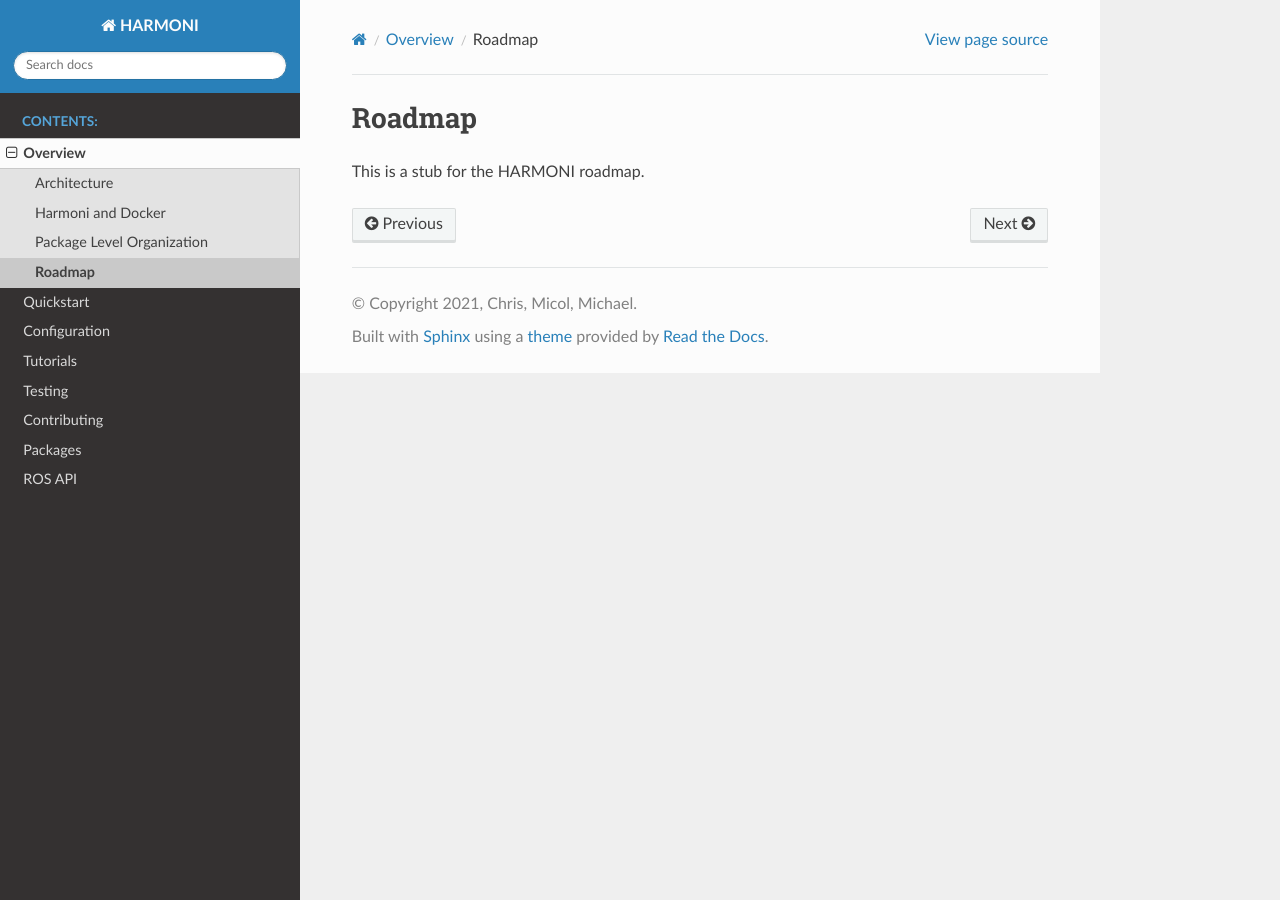
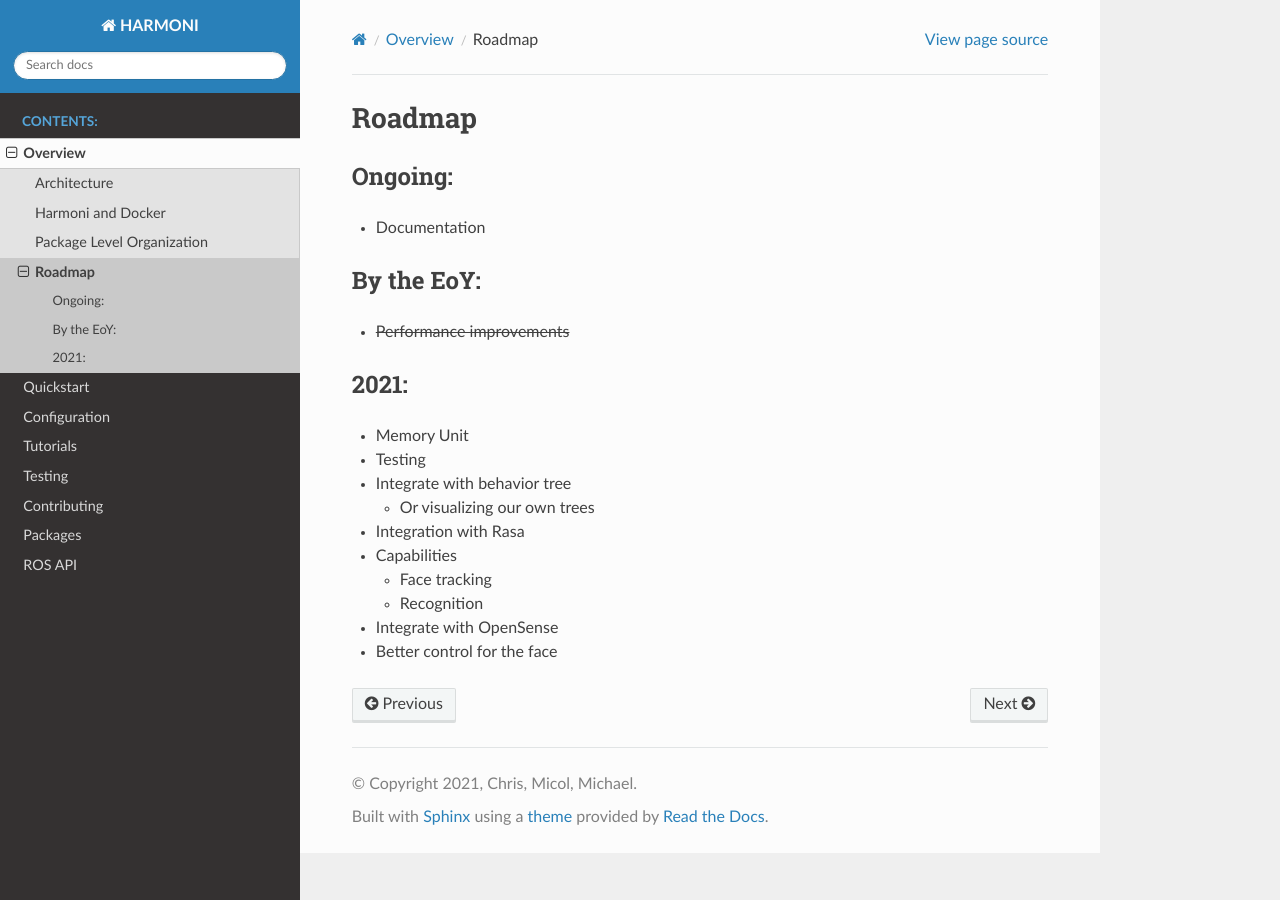
Before and after one commit to interaction-lab/HARMONI, a Sphinx documentation site: the page built from doc/overview/Roadmap.md, in a window 1280 px wide. Built offline with Sphinx 7.4.7 and the Read the Docs theme 2.0.0, drawn with Linux system fonts in a browser that asks for light colours; pages that are not in the unit, such as notebooks, are missing from menus.

Commit message:
Create Roadmap.md

```diff
--- a/doc/overview/Roadmap.md
+++ b/doc/overview/Roadmap.md
@@ -1,3 +1,19 @@
 # Roadmap
 
-This is a stub for the HARMONI roadmap.
+### Ongoing:
+* Documentation
+
+### By the EoY:
+* <s>Performance improvements</s>
+
+### 2021:
+* Memory Unit
+* Testing
+* Integrate with behavior tree
+  * Or visualizing our own trees
+* Integration with Rasa
+* Capabilities
+  * Face tracking
+  * Recognition
+* Integrate with OpenSense
+* Better control for the face
```
